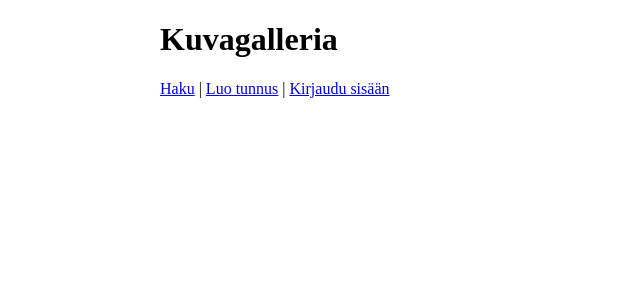
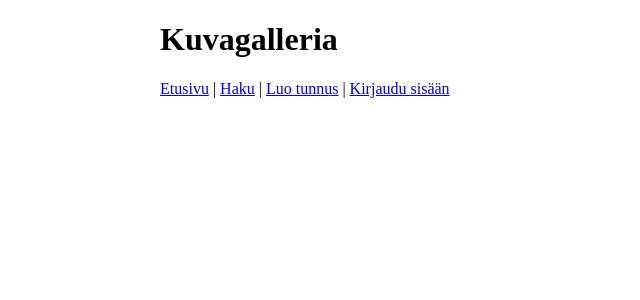
Before and after one commit to skwzq/kuvat, a Flask app: page / in a window 1280 px wide. Shown: the top 300 px of the page, without its empty margins (0-640 px from the left). Run offline with Flask 3, Linux system fonts and the light colour scheme; data that the repository does not hold is empty.

Commit message:
Add link to front page to navigation bar

```diff
--- a/templates/layout.html
+++ b/templates/layout.html
@@ -10,7 +10,7 @@
   <h1>Kuvagalleria</h1>
 
   <p>
-    <a href="/search">Haku</a> |
+    <a href="/">Etusivu</a> | <a href="/search">Haku</a> |
     {% if session.user_id %}
     <a href="/new-post">Lähetä kuva</a> | <a href="/logout">Kirjaudu ulos</a>
     {% else %}
```
